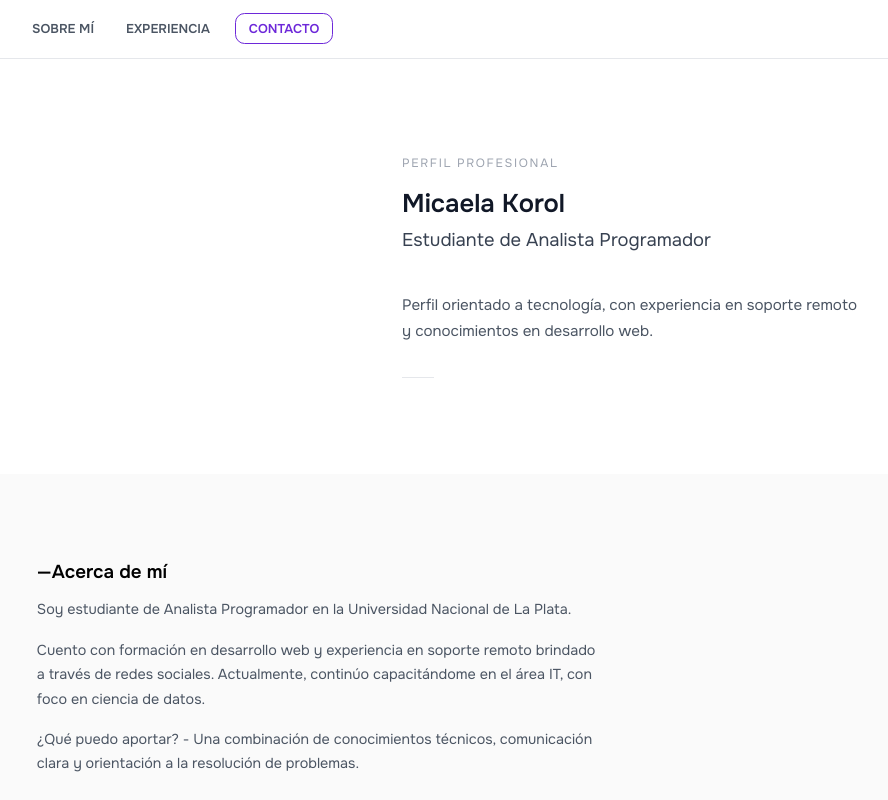
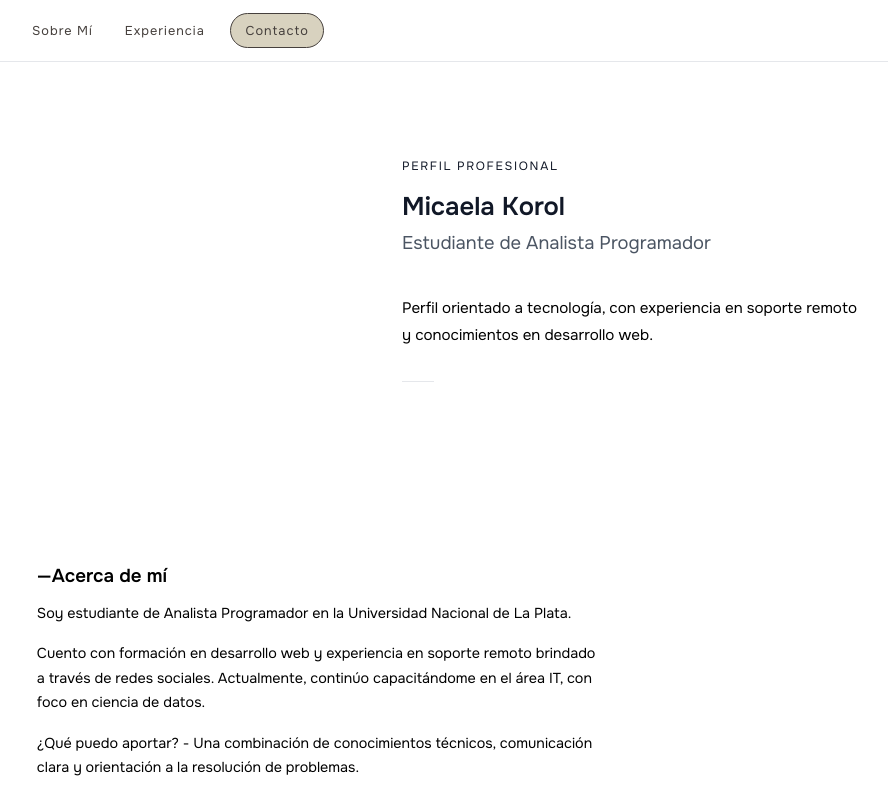
Before and after one commit to micaelakorol/portfolio, a React (Vite) app: page / in a window 1280 px wide. Shown: the whole page, without its empty margins (8-896 px from the left). Built offline with nearby package versions, Linux system fonts and the light colour scheme.

Commit message:
cambio color

```diff
--- a/package.json
+++ b/package.json
@@ -28,6 +28,6 @@
     "eslint-plugin-react-hooks": "^5.0.0",
     "eslint-plugin-react-refresh": "^0.4.14",
     "globals": "^15.12.0",
-    "vite": "^6.0.1"
+    "vite": "^7.3.1"
   }
 }
--- a/src/components/AboutMe/style/aboutMe.module.css
+++ b/src/components/AboutMe/style/aboutMe.module.css
@@ -19,6 +19,7 @@
 .containerAboutMe p {
   font-size: 0.9rem;
   margin-bottom: 1rem;
+  color: var(--description);
 }
 
 /* TABLETS */
--- a/src/components/Footer/style/footer.module.css
+++ b/src/components/Footer/style/footer.module.css
@@ -18,15 +18,14 @@
   margin: 0.2rem;
   text-decoration: none;
   font-size: 0.87rem;
-  color: var(--color-dark);
+  color: var(--description);
 }
 
 .socialMedia a:hover {
   text-decoration: underline;
-  color: var(--violet-hover);
 }
 
 footer p {
-  color: var(--color-dark);
+  color: var(--description);
   font-size: 0.87rem;
 }
--- a/src/components/Main/style/main.module.css
+++ b/src/components/Main/style/main.module.css
@@ -3,7 +3,7 @@
   align-items: center;
   padding: 6rem 2rem;
   justify-content: center;
-  background-color: #ffffff;
+  background-color: var(--color-white);
 }
 
 .textWrapper {
@@ -11,13 +11,14 @@
   display: flex;
   flex-direction: column;
   gap: 0.5rem;
+  color: var(--description);
 }
 
 .greeting {
   font-size: 0.75rem;
   letter-spacing: 0.14em;
   text-transform: uppercase;
-  color: #9ca3af;
+   color: #111827;
   margin-bottom: 0.5rem;
 }
 
@@ -31,18 +32,17 @@
 .titleName {
   font-size: 1.15rem;
   font-weight: 400;
-  color: #374151;
+  color: var(--color-dark);
 }
 
 .description {
   margin-top: 1.5rem;
   font-size: 0.95rem;
   line-height: 1.75;
-  color: #4b5563;
+  color: var(--description);
   max-width: 460px;
 }
 
-/* Línea sutil */
 .textWrapper::after {
   content: "";
   width: 32px;
--- a/src/components/Nav/style/navBar.module.css
+++ b/src/components/Nav/style/navBar.module.css
@@ -4,13 +4,15 @@
   align-items: center;
   padding: 0.8rem 1.5rem;
   background-color: white;
-  border-bottom: 1px solid #e5e7eb; /* línea sutil */
+  border-bottom: 1px solid #e5e7eb;
 }
 
 .links > :nth-child(3) {
-  border: 1.3px solid var(--violet-hover);
-  padding: 0.4rem 0.77rem;
-  color: var(--violet-hover);
+  background-color: var(--bgBtn);
+  padding: 0.55rem 0.88rem;
+  color: var(--nav);
+  border: 1px solid var(--nav);
+   border-radius: 25px;
 }
 
 .btnNav {
@@ -19,19 +21,17 @@
   border: none;
   margin: 0 0.6rem;
   font-size: 0.8rem;
-  color: var(--color-dark);
+  color: var(--nav);
   background-color: transparent;
   border-radius: 0.6rem;
   font-family: inherit;
   text-decoration: none;
   cursor: pointer;
-  font-weight: bold;
-  text-transform: uppercase;
+  letter-spacing: 1px;
 }
 
 .btnNav:hover {
   text-decoration: underline;
-  color: var(--violet-hover);
 }
 
 .links {
--- a/src/globals.css
+++ b/src/globals.css
@@ -13,15 +13,13 @@ h3 {
 
 :root {
   --color-dark: #4b5563;
+  --nav:#46403d;
+  --bgBtn:#d8d2bf;
+  --description: #010101;
   --black: #000;
-  --bgBtn: #6d6d6d;
   --color-white: #ffff;
-  --description: #4b5563;
-  --background: #fafafa;
+  --background: ##f1f1f1;
   --lightWhite: rgb(225, 225, 225);
-  --gray: #696969;
-  --violet: #7c3aed;
-  --violet-hover: #6d28d9;
 }
 
 body,
```
Also changed, not shown: 1 other file (tests, documents, lock files or other folders).
